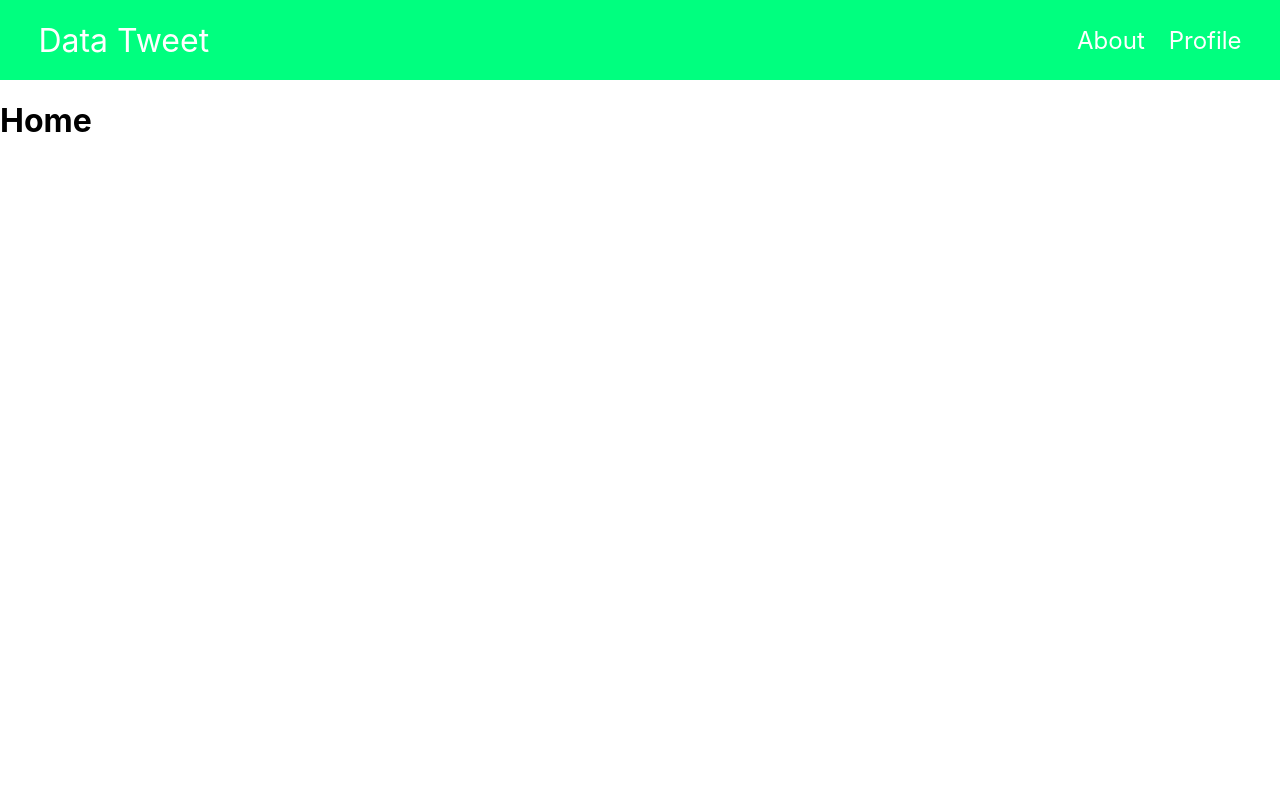
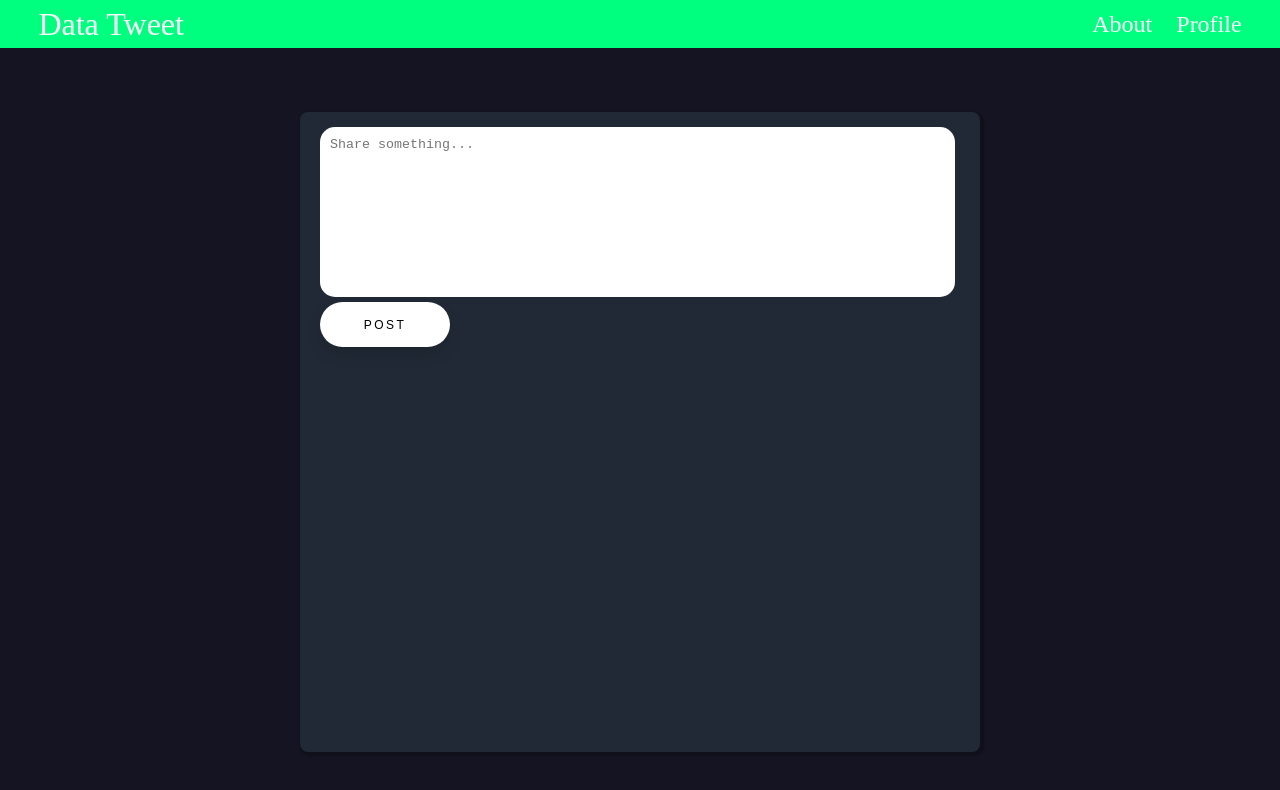
Before and after one commit to fsu-fall2022-capstone/Project-Group-3, a React (Create React App) app in the folder frontend/: page / in a window 1280 px wide. Shown: the top 790 px of the page. Built offline with nearby package versions, Linux system fonts and the light colour scheme.

Commit message:
Home Page css done

```diff
--- a/frontend/src/App.js
+++ b/frontend/src/App.js
@@ -6,17 +6,18 @@ import Profile from './components/Profile';
 import Navbar from './components/Navbar';
 import PrivateRoute from './Utilities/PrivateRoute';
 import { UserContext } from '.';
+import "./index.css";
 
 function App() {
   const {user} = useContext(UserContext)
 
   return (
-    <div className='app'>
+    <>
       {
         user.isLoggedIn &&
         <Navbar />
       }
-
+      <div className='app'>
         <Routes>
         <Route path="/" element={
             <PrivateRoute>
@@ -28,6 +29,7 @@ function App() {
           <Route path = '/profile' element = {<Profile />} />
         </Routes>
       </div>
+      </>
   );
 }
 
--- a/frontend/src/components/Home.jsx
+++ b/frontend/src/components/Home.jsx
@@ -1,11 +1,19 @@
 import React from 'react'
+import "../styles/home.css";
 
 function Home(){
     return(
-        <div className= 'home'>
-            <h1>Home</h1>
+        <div className="home">
+            <div className = "card">
+                <div className = 'tweet'>
+                    <form>
+                    <textarea className='text-tweet' placeholder='Share something...'>
+                    </textarea>
+                    <button type="submit">Post</button>
+                    </form>
+                </div>
+            </div>
         </div>
-
     )
 }
 
--- a/frontend/src/index.css
+++ b/frontend/src/index.css
@@ -1,13 +1,6 @@
-body {
+html,body {
   margin: 0;
-  font-family: -apple-system, BlinkMacSystemFont, 'Segoe UI', 'Roboto', 'Oxygen',
-    'Ubuntu', 'Cantarell', 'Fira Sans', 'Droid Sans', 'Helvetica Neue',
-    sans-serif;
-  -webkit-font-smoothing: antialiased;
-  -moz-osx-font-smoothing: grayscale;
+  background-color: rgb(20, 20, 34);
+  height: 100vh;
+  width: 100vw;
 }
-
-code {
-  font-family: source-code-pro, Menlo, Monaco, Consolas, 'Courier New',
-    monospace;
-}
--- /dev/null
+++ b/frontend/src/styles/home.css
@@ -0,0 +1,83 @@
+.home{
+    display: flex;
+    flex-direction: column;
+    justify-content: center;
+    text-align: center;
+    height: 100%;
+    width: 100%;
+}
+
+.card{
+    display: block;
+    border-radius: 8px !important;
+    box-shadow: 2px 2px 2px 2px rgba(0.2, 0.2, 0.2, 0.2);
+    width: 50vw;
+    min-height: 75vh;
+    height: 100%;
+    text-align: center;
+    justify-content: center;
+    margin: auto;
+    background: #202935 !important;
+    padding: 20px;
+    transition: transform 0.3s, box-shadow 0.3s;
+    margin-top: 5%;
+}
+
+.tweet{
+    display: flex;
+    flex-direction: column;
+    text-align: center;
+    justify-content: center;
+    height: 200px;
+    width: 98%;
+    margin-top: 5px;
+}
+
+.tweet form{
+    display: flex;
+    flex-direction: column;
+}
+
+.tweet form button{
+    margin-top: 5px;
+    width: 130px;
+    height: 45px;
+    padding: 1.3em 3em;
+    font-size: 12px;
+    text-transform: uppercase;
+    letter-spacing: 2.5px;
+    color: #000;
+    background-color: #fff;
+    border: none;
+    border-radius: 45px;
+    box-shadow: 0px 8px 15px rgba(0, 0, 0, 0.1);
+    transition: all 0.3s ease 0s;
+    cursor: pointer;
+    outline: none;
+}
+
+.text-tweet{
+    width: 98%;
+    height: 150px;
+    padding: 10px;
+    resize: none;
+    border-radius: 15px;
+    border: none;
+}
+
+.text-tweet:focus{
+    outline: none !important;
+    border: 1px solid rgba(46, 229, 157, 0.4);
+    box-shadow: 0 0 10px rgba(46, 229, 157, 0.4);
+}
+
+.tweet form button:hover{
+    background-color: #23c483;
+    box-shadow: 0px 5px 10px rgba(46, 229, 157, 0.4);
+    color: #fff;
+    transform: translateY(-1px);
+}
+
+.tweet form button:active {
+    transform: translateY(-1px);
+}
--- a/frontend/src/styles/navbar.css
+++ b/frontend/src/styles/navbar.css
@@ -4,12 +4,13 @@
     display: flex;
     justify-content: space-between;
     align-items: center;
-    height: 5em;
+    height: 3em;
+    width: 100%;
 }
 
 .site-name{
     font-size: 2rem;
-    margin-left: 3vw;
+    padding-left: 3vw;
 }
 
 ul {
@@ -24,6 +25,6 @@ a {
 }
 
 .pages{
-    margin-right: 3vw;
+    padding-right: 3vw;
     font-size: 1.5rem;
 }
```
